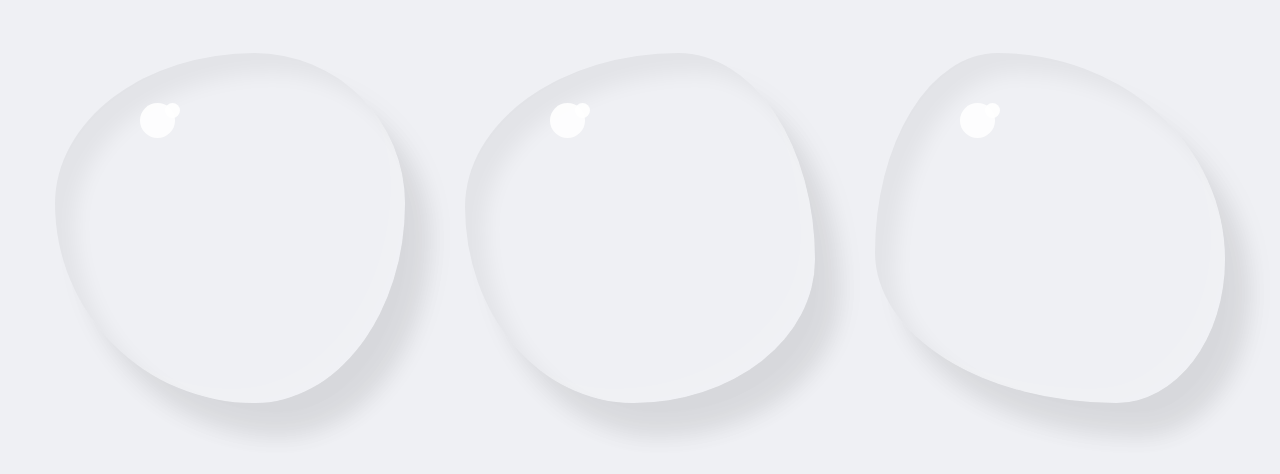
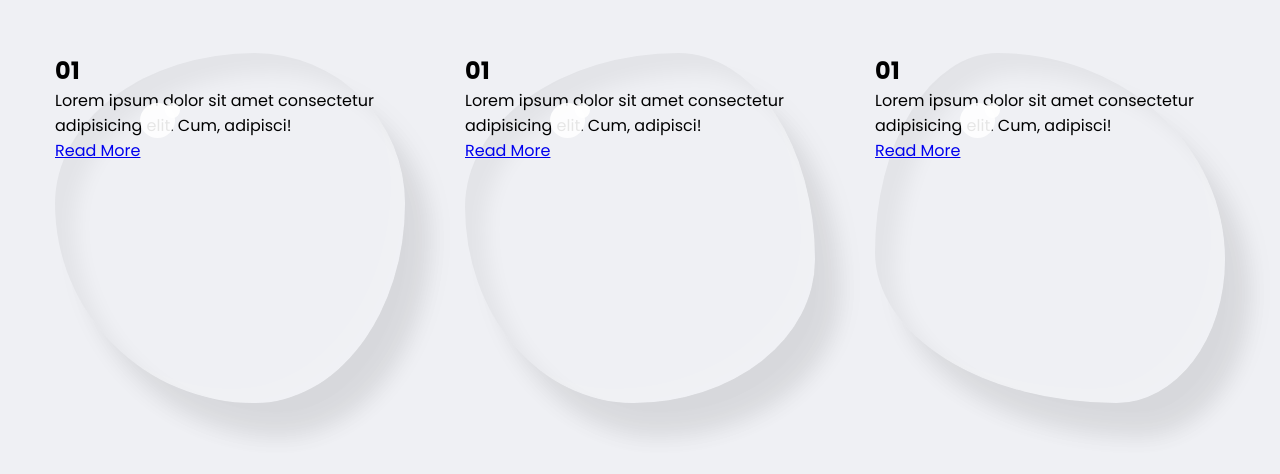
Before and after one commit to CJR85/water-drop-cards, a plain HTML site: page index.html in a window 1280 px wide. Shown: the part 172-646 px from the top of the page. Drawn offline with Linux system fonts and the light colour scheme.

Commit message:
Add content div to each drop

```diff
--- a/index.html
+++ b/index.html
@@ -9,9 +9,36 @@
   </head>
   <body>
     <div class="container">
-      <div class="drop" style="--clr: #ff0f5b"></div>
-      <div class="drop" style="--clr: #be01fe"></div>
-      <div class="drop" style="--clr: #01b4ff"></div>
+      <div class="drop" style="--clr: #ff0f5b">
+        <div class="content">
+          <h2>01</h2>
+          <p>
+            Lorem ipsum dolor sit amet consectetur adipisicing elit. Cum,
+            adipisci!
+          </p>
+          <a href="#">Read More</a>
+        </div>
+      </div>
+      <div class="drop" style="--clr: #be01fe">
+        <div class="content">
+          <h2>01</h2>
+          <p>
+            Lorem ipsum dolor sit amet consectetur adipisicing elit. Cum,
+            adipisci!
+          </p>
+          <a href="#">Read More</a>
+        </div>
+      </div>
+      <div class="drop" style="--clr: #01b4ff">
+        <div class="content">
+          <h2>01</h2>
+          <p>
+            Lorem ipsum dolor sit amet consectetur adipisicing elit. Cum,
+            adipisci!
+          </p>
+          <a href="#">Read More</a>
+        </div>
+      </div>
     </div>
   </body>
 </html>
```
